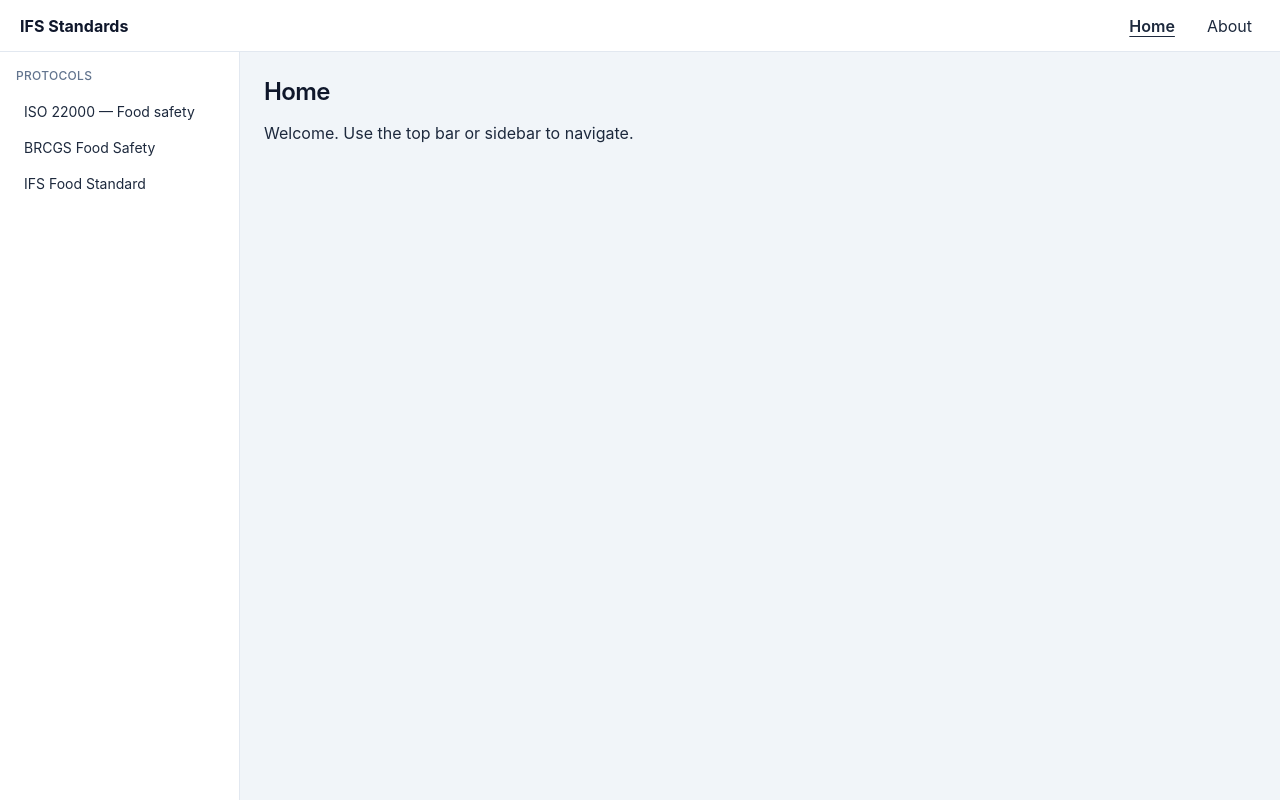
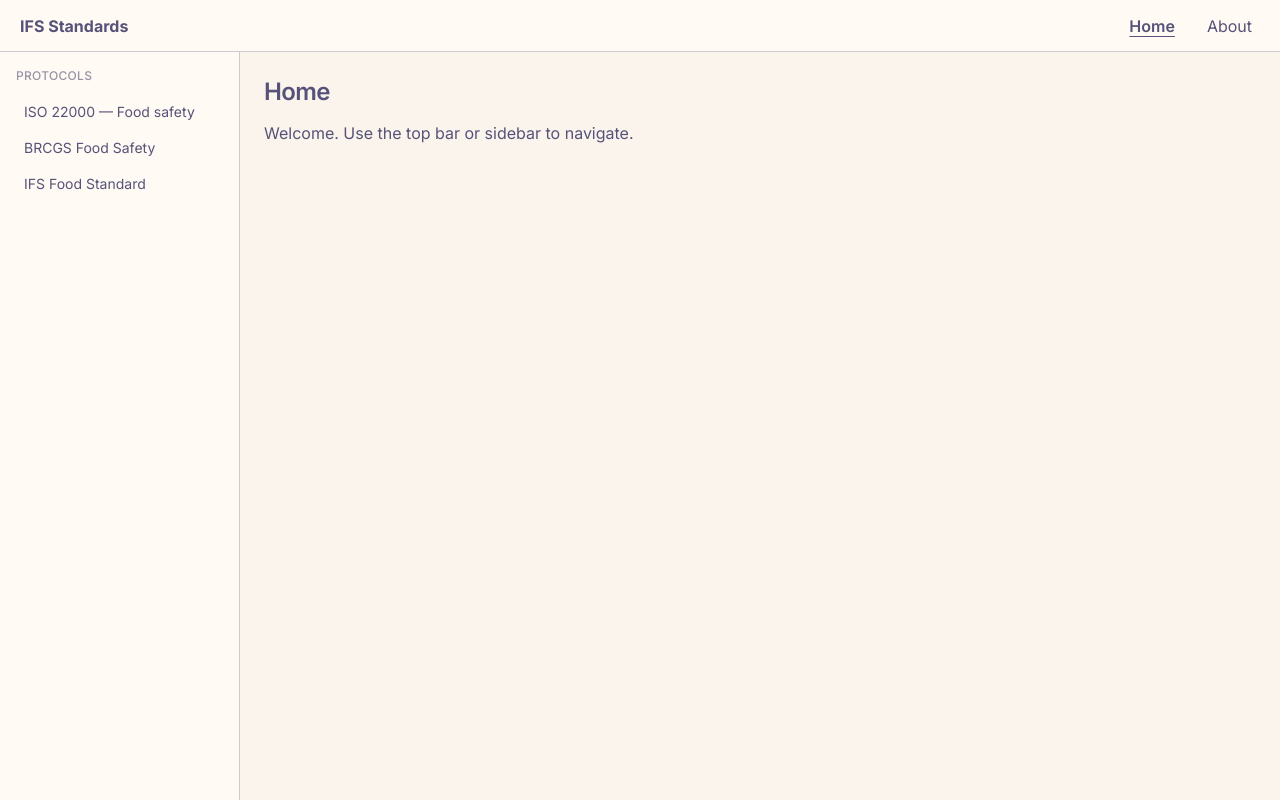
Before and after one commit to easazade/ifs-standards, a React (Vite) app: page / in a window 1280 px wide. Built offline with nearby package versions, Linux system fonts and the light colour scheme.

Commit message:
Add theme

```diff
--- a/src/components/Navbar.jsx
+++ b/src/components/Navbar.jsx
@@ -6,14 +6,14 @@ import { ROUTES } from '../routes.js';
 
 const navLinkClass = ({ isActive }) =>
   [
-    'rounded-md px-2 py-1 text-slate-800 transition-colors',
-    isActive ? 'font-semibold underline decoration-slate-800 underline-offset-4' : 'hover:bg-slate-100',
+    'rounded-md px-2 py-1 text-text transition-colors',
+    isActive ? 'font-semibold underline decoration-text underline-offset-4' : 'hover:bg-overlay',
   ].join(' ');
 
 export function Navbar() {
   return (
-    <header className="flex h-[52px] shrink-0 items-center justify-between border-b border-slate-200 bg-white px-5">
-      <span className="font-bold text-slate-900">IFS Standards</span>
+    <header className="flex h-[52px] shrink-0 items-center justify-between border-b border-highlight-high bg-surface px-5">
+      <span className="font-bold text-text">IFS Standards</span>
       <nav className="flex gap-4" aria-label="Primary">
         <NavLink to={ROUTES.HOME} end className={navLinkClass}>
           Home
--- a/src/components/Sidebar.jsx
+++ b/src/components/Sidebar.jsx
@@ -7,14 +7,17 @@ import { ROUTES } from '../routes.js';
 
 const protocolLinkClass = ({ isActive }) =>
   [
-    'block rounded-md px-2 py-1.5 text-sm text-slate-800 transition-colors',
-    isActive ? 'bg-blue-50 font-semibold text-blue-950' : 'hover:bg-slate-100',
+    'block rounded-md px-2 py-1.5 text-sm text-text transition-colors',
+    isActive ? 'bg-highlight-low font-semibold text-text' : 'hover:bg-overlay',
   ].join(' ');
 
 export function Sidebar() {
   return (
-    <aside className="w-60 shrink-0 border-r border-slate-200 bg-white p-4" aria-label="Section navigation">
-      <p className="mb-3 text-xs font-medium uppercase tracking-wide text-slate-500">Protocols</p>
+    <aside
+      className="w-60 shrink-0 border-r border-highlight-high bg-surface p-4"
+      aria-label="Section navigation"
+    >
+      <p className="mb-3 text-xs font-medium uppercase tracking-wide text-muted">Protocols</p>
       <ul className="m-0 list-none space-y-1 p-0">
         {PROTOCOLS.map((p) => (
           <li key={p.id}>
--- a/src/index.css
+++ b/src/index.css
@@ -1,5 +1,78 @@
+
+
 /**
  * Tailwind v4: single import wires Preflight (CSS reset), theme, and utilities.
  * Vite processes this via the @tailwindcss/vite plugin (see vite.config.js).
+ *
+ * Theme tokens live in `@theme { }` so Tailwind generates utilities (`bg-base`, `text-iris`, …).
+ * This matches the common “CSS variables + Tailwind” pattern used across the React ecosystem
+ * (same idea as Flutter’s ThemeData / ColorScheme: one source of truth, utilities read from it).
  */
+@import url('https://fonts.googleapis.com/css2?family=Inter:wght@400;500;600;700&family=Poppins:wght@600;700&display=swap');
 @import 'tailwindcss';
+
+@theme {
+  --font-sans: 'Inter', sans-serif;
+  --font-display: 'Poppins', sans-serif;
+
+  /*
+   * ─── Rosé Pine — Dawn (light) ─────────────────────────────────────────────
+   * Hex values: https://rosepinetheme.com/palette/ingredients/ (Rosé Pine Dawn column)
+   * Role descriptions below: https://rosepinetheme.com/palette/
+   */
+
+  --color-primary: var(--color-rose);
+
+  /* Base — Primary background. Main and accessory panels: application frames, sidebars, tabs, and extensions to the focal context. */
+  --color-base: #faf4ed;
+
+  /* Surface — Secondary background atop base. Panels that are not directly related to the focal context: cards, inputs, and status lines. */
+  --color-surface: #fffaf3;
+
+  /* Overlay — Tertiary background atop surface. Panels that are more temporary in nature: popovers, notifications, and dialogs. */
+  --color-overlay: #f2e9e1;
+
+  /* Muted — Low contrast foreground. Ignored content: disabled elements and unfocused text (e.g. comments). */
+  --color-muted: #9893a5;
+
+  /* Subtle — Medium contrast foreground. Secondary content: comments, punctuation, and tab names; operators; punctuation. */
+  --color-subtle: #797593;
+
+  /* Text — High contrast foreground. Primary content: normal text, variables, and active content. */
+  --color-text: #575279;
+
+  /* Love — Accents. Diagnostic errors; deleted Git files; terminal red / bright red; builtins. */
+  --color-love: #b4637a;
+
+  /* Gold — Accents. Diagnostic warnings; terminal yellow / bright yellow; strings. */
+  --color-gold: #ea9d34;
+
+  /* Rose — Accents. Matching search background paired with base foreground; modified Git files; terminal cyan; booleans; functions. */
+  --color-rose: #d7827e;
+
+  /* Pine — Accents. Renamed Git files; terminal green; conditionals; keywords. */
+  --color-pine: #286983;
+
+  /* Foam — Accents. Diagnostic information; Git additions; terminal blue; keys; tags; types. */
+  --color-foam: #56949f;
+
+  /* Iris — Accents. Diagnostic hints; inline links; merged/staged Git changes; terminal magenta; methods; parameters. */
+  --color-iris: #907aa9;
+
+  /* Highlight Low — Low contrast highlight. Cursorline background. */
+  --color-highlight-low: #f4ede8;
+
+  /* Highlight Med — Medium contrast highlight. Selection background paired with text foreground. */
+  --color-highlight-med: #dfdad9;
+
+  /* Highlight High — High contrast highlight. Borders / visual dividers; cursor background paired with text foreground. */
+  --color-highlight-high: #cecacd;
+}
+
+@layer base {
+  body {
+    font-family: var(--font-sans);
+    background-color: var(--color-base);
+    color: var(--color-text);
+  }
+}
--- a/src/layouts/MainLayout.jsx
+++ b/src/layouts/MainLayout.jsx
@@ -7,7 +7,7 @@ import { Sidebar } from '../components/Sidebar';
 
 export function MainLayout({ showSideBar = true }) {
   return (
-    <div className="flex min-h-screen flex-col bg-slate-100">
+    <div className="flex min-h-screen flex-col bg-base">
       <Navbar />
       <div className="flex min-h-0 flex-1">
         {showSideBar ? <Sidebar /> : null}
--- a/src/pages/AboutPage.jsx
+++ b/src/pages/AboutPage.jsx
@@ -3,8 +3,8 @@
  */
 export function AboutPage() {
   return (
-    <article className="max-w-2xl space-y-3 text-slate-800">
-      <h1 className="mt-0 text-2xl font-semibold tracking-tight text-slate-900">About</h1>
+    <article className="max-w-2xl space-y-3 text-text">
+      <h1 className="mt-0 text-2xl font-semibold tracking-tight text-text">About</h1>
       <p className="leading-relaxed">This app demonstrates shared layout and React Router.</p>
     </article>
   );
--- a/src/pages/HomePage.jsx
+++ b/src/pages/HomePage.jsx
@@ -3,8 +3,8 @@
  */
 export function HomePage() {
   return (
-    <article className="max-w-2xl space-y-3 text-slate-800">
-      <h1 className="mt-0 text-2xl font-semibold tracking-tight text-slate-900">Home</h1>
+    <article className="max-w-2xl space-y-3 text-text">
+      <h1 className="mt-0 text-2xl font-semibold tracking-tight text-text">Home</h1>
       <p className="leading-relaxed">Welcome. Use the top bar or sidebar to navigate.</p>
     </article>
   );
--- a/src/pages/ProtocolPage.jsx
+++ b/src/pages/ProtocolPage.jsx
@@ -5,7 +5,7 @@ import { Link, useParams } from 'react-router-dom';
 import { getProtocolById } from '../data/protocols';
 import { ROUTES } from '../routes.js';
 
-const codeClass = 'rounded bg-slate-200/80 px-1.5 py-0.5 font-mono text-sm text-slate-900';
+const codeClass = 'rounded bg-highlight-med px-1.5 py-0.5 font-mono text-sm text-text';
 
 export function ProtocolPage() {
   const { protocolId } = useParams();
@@ -13,11 +13,11 @@ export function ProtocolPage() {
 
   if (!protocol) {
     return (
-      <article className="max-w-2xl space-y-3 text-slate-800">
-        <h1 className="mt-0 text-2xl font-semibold tracking-tight text-slate-900">Protocol not found</h1>
+      <article className="max-w-2xl space-y-3 text-text">
+        <h1 className="mt-0 text-2xl font-semibold tracking-tight text-text">Protocol not found</h1>
         <p className="leading-relaxed">No protocol matches “{protocolId}”.</p>
         <p>
-          <Link to={ROUTES.HOME} className="font-medium text-blue-700 underline-offset-4 hover:underline">
+          <Link to={ROUTES.HOME} className="font-medium text-iris underline-offset-4 hover:underline">
             Back home
           </Link>
         </p>
@@ -26,8 +26,8 @@ export function ProtocolPage() {
   }
 
   return (
-    <article className="max-w-2xl space-y-4 text-slate-800">
-      <h1 className="mt-0 text-2xl font-semibold tracking-tight text-slate-900">{protocol.title}</h1>
+    <article className="max-w-2xl space-y-4 text-text">
+      <h1 className="mt-0 text-2xl font-semibold tracking-tight text-text">{protocol.title}</h1>
       <p className="leading-relaxed">
         This page is rendered for the dynamic route{' '}
         <code className={codeClass}>{`${ROUTES.PROTOCOL}/:protocolId`}</code>. The current{' '}
```
